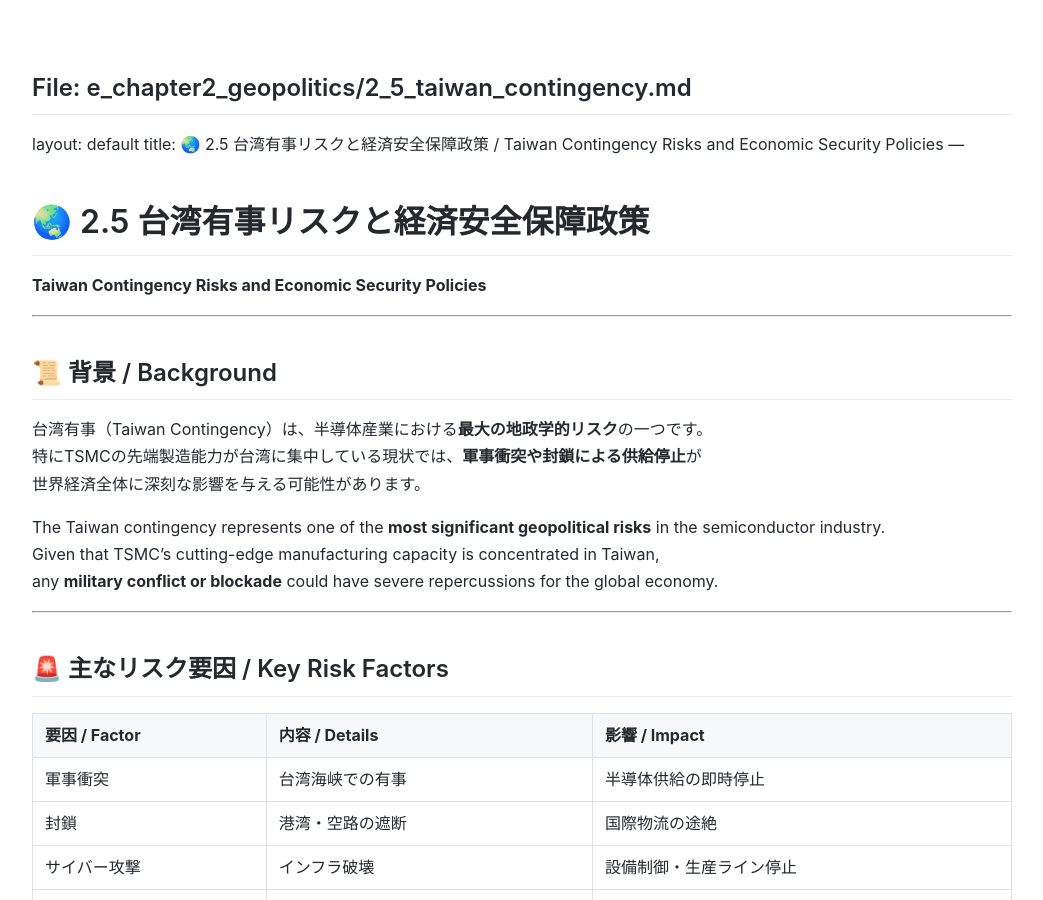
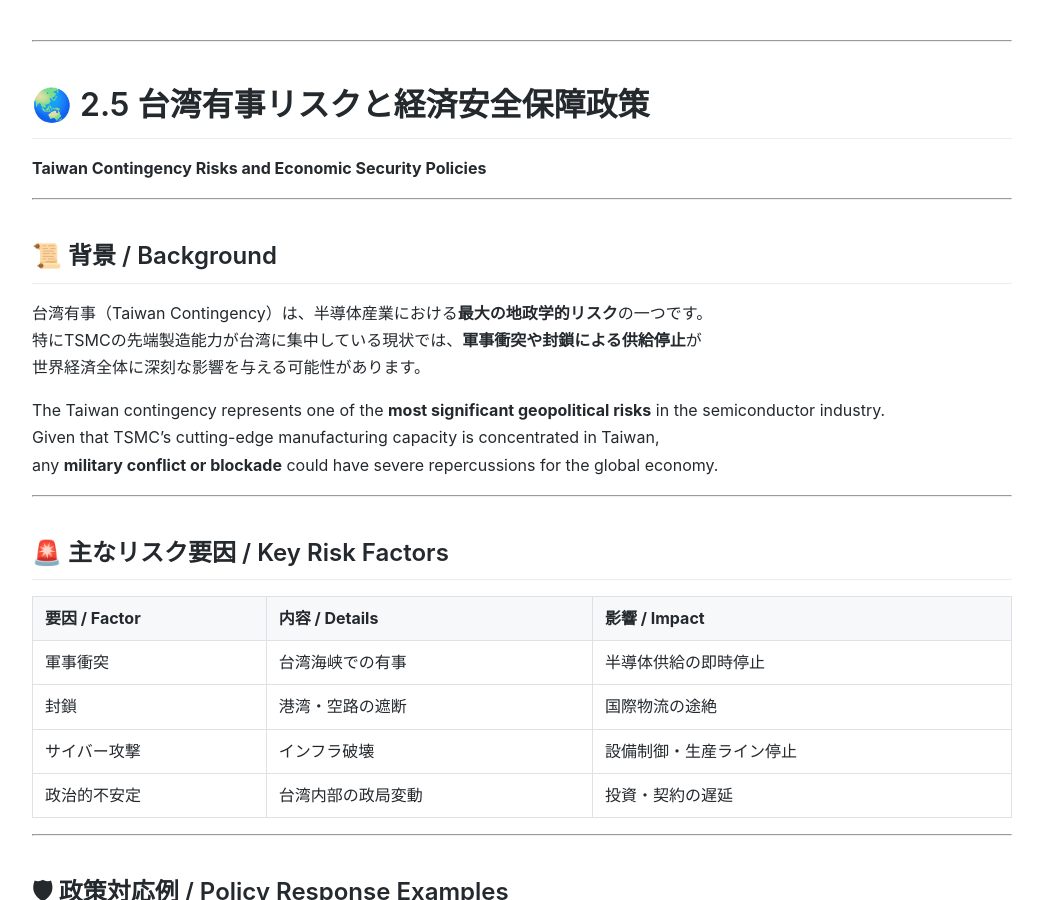
Before and after one commit to Samizo-AITL/Edusemi-Plus, a Jekyll site: the page built from tsmc-insight/chapter2_geopolitics/2_5_taiwan_contingency.md, in a window 1280 px wide and 900 px high. Shown: the whole window, without its empty margins (118-1161 px from the left). Built offline with Jekyll 4.4.1, drawn with Linux system fonts in a browser that asks for light colours; our own code applies the rules of GitHub Pages for plain Markdown files.

Commit message:
Update 2_5_taiwan_contingency.md

```diff
--- a/tsmc-insight/chapter2_geopolitics/2_5_taiwan_contingency.md
+++ b/tsmc-insight/chapter2_geopolitics/2_5_taiwan_contingency.md
@@ -1,7 +1,8 @@
-File: e_chapter2_geopolitics/2_5_taiwan_contingency.md
 ---
 layout: default
 title: 🌏 2.5 台湾有事リスクと経済安全保障政策 / Taiwan Contingency Risks and Economic Security Policies
+---
+
 ---
 
 # 🌏 2.5 台湾有事リスクと経済安全保障政策
```
